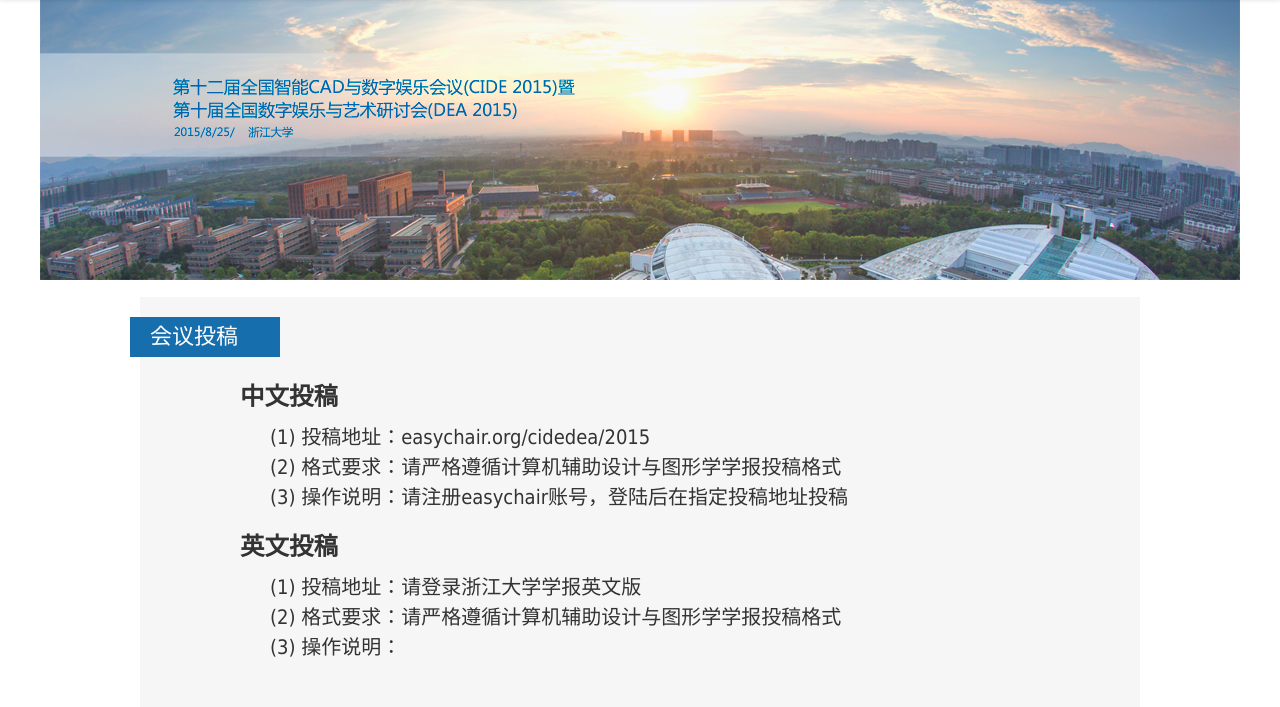
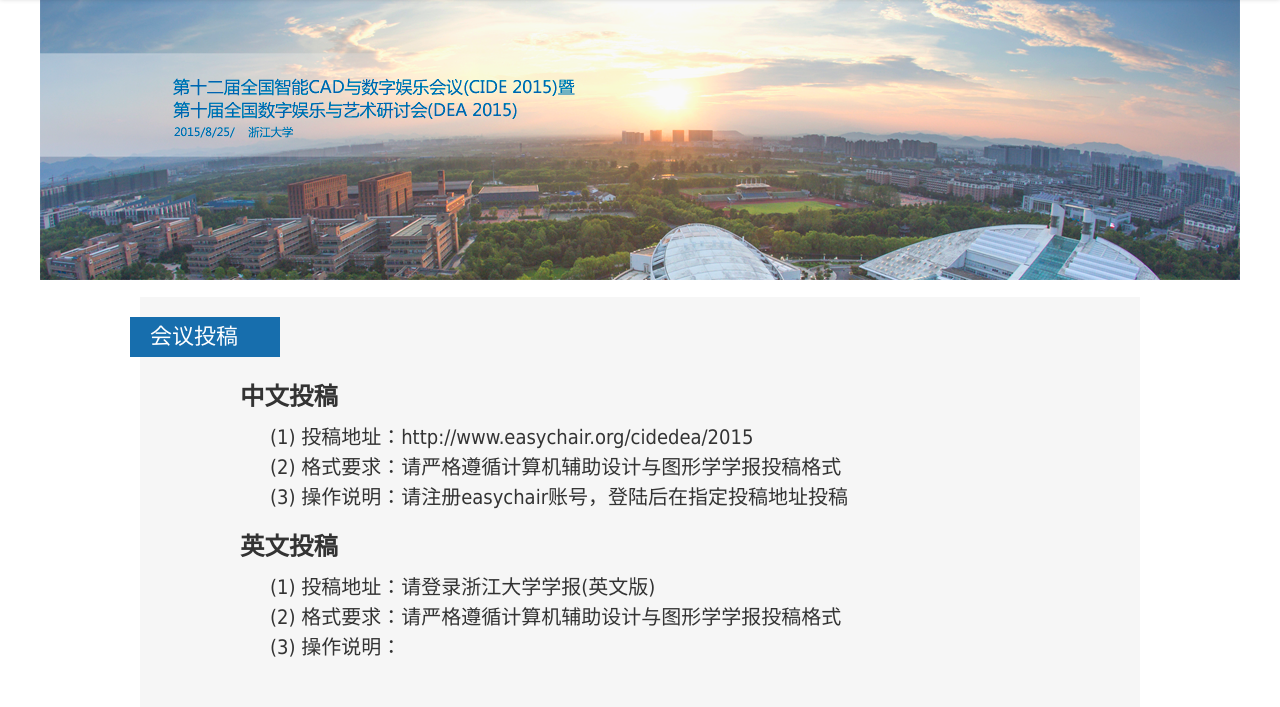
Before and after one commit to zjudcd/cide, a plain HTML site: page callforpaper.html in a window 1280 px wide. Shown: the part 93-800 px from the top of the page. Drawn offline with Linux system fonts and the light colour scheme; a script that the page names is missing.

Commit message:
small change

```diff
--- a/callforpaper.html
+++ b/callforpaper.html
@@ -94,7 +94,7 @@
             <h3> 中文投稿</h3>
             <div class="sub-section">
                 <ul>
-                    <li>(1) 投稿地址：easychair.org/cidedea/2015</li>
+                    <li>(1) 投稿地址：http://www.easychair.org/cidedea/2015</li>
                     <li>(2) 格式要求：请严格遵循计算机辅助设计与图形学学报投稿格式</li>
                     <li>(3) 操作说明：请注册easychair账号，登陆后在指定投稿地址投稿</li>
                 </ul>
@@ -102,7 +102,7 @@
             <h3> 英文投稿</h3>
             <div class="sub-section">
                 <ul>
-                    <li>(1) 投稿地址：请登录浙江大学学报英文版</li>
+                    <li>(1) 投稿地址：请登录浙江大学学报(英文版)</li>
                     <li>(2) 格式要求：请严格遵循计算机辅助设计与图形学学报投稿格式</li>
                     <li>(3) 操作说明：</li>
                 </ul>
```
